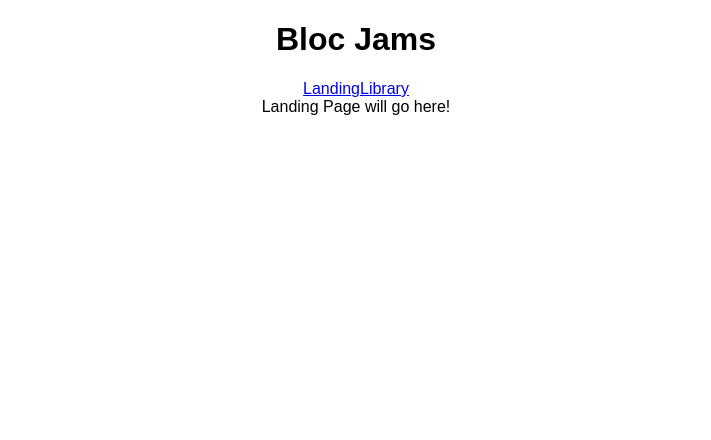
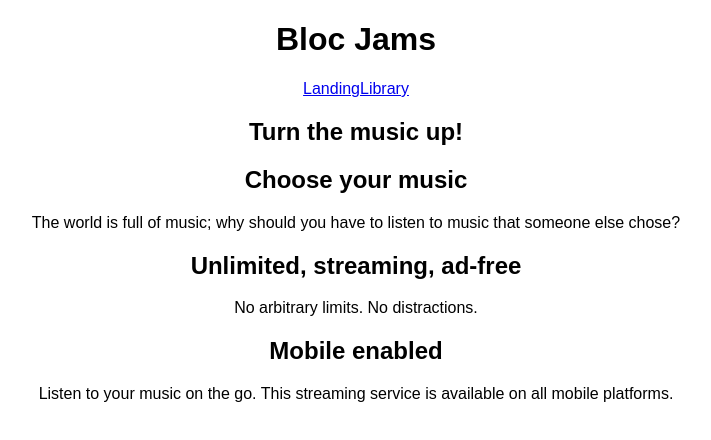
Before and after one commit to JosiahWatts/bloc-jams-react, a React (Create React App) app: page / in a window 1280 px wide. Shown: the top 440 px of the page, without its empty margins (284-995 px from the left). Built offline with nearby package versions, Linux system fonts and the light colour scheme.

Commit message:
Checkpoint 3: complete

```diff
--- a/src/components/Landing.js
+++ b/src/components/Landing.js
@@ -1,8 +1,23 @@
 import React from 'react';
 
 const Landing = () => (
-  <section className="landing">
-    Landing Page will go here!
+  <section className="library">
+    <h1 className="hero-title">Turn the music up!</h1>
+
+    <section className="selling-points">
+      <div className="point">
+        <h2 className="point-title">Choose your music</h2>
+        <p className="point-description">The world is full of music; why should you have to listen to music that someone else chose?</p>
+      </div>
+      <div className="point">
+        <h2 className="point-title">Unlimited, streaming, ad-free</h2>
+        <p className="point-description">No arbitrary limits. No distractions.</p>
+      </div>
+      <div className="point">
+        <h2 className="point-title">Mobile enabled</h2>
+        <p className="point-description">Listen to your music on the go. This streaming service is available on all mobile platforms.</p>
+      </div>
+    </section>
   </section>
 );
 
```
